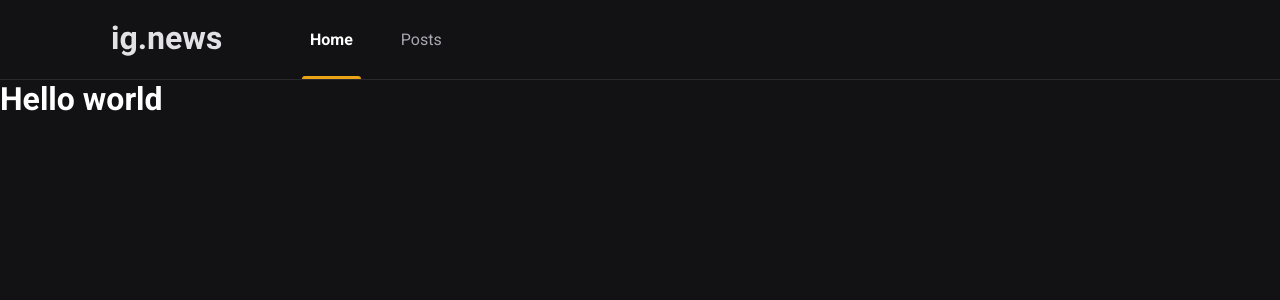
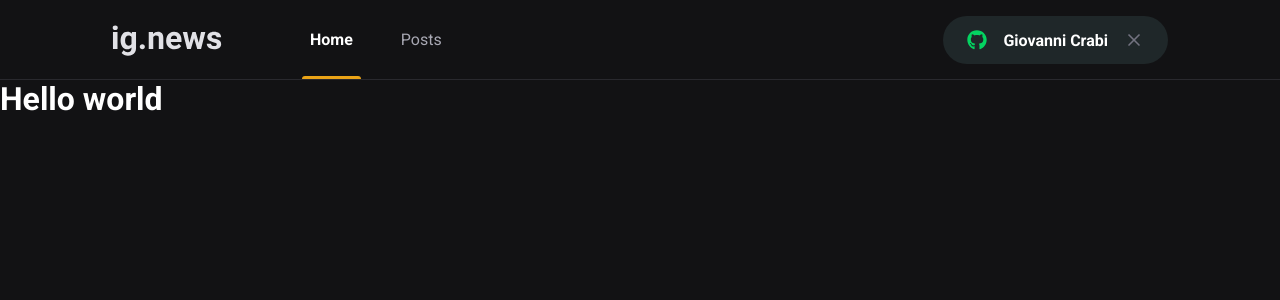
Before and after one commit to GiovanniCrabi/ig-news, a Next.js app: page / in a window 1280 px wide. Shown: the top 300 px of the page. Built offline with nearby package versions, Linux system fonts and the light colour scheme.

Commit message:
Created SingInButton

```diff
--- a/package.json
+++ b/package.json
@@ -11,6 +11,7 @@
     "next": "12.0.10",
     "react": "17.0.2",
     "react-dom": "17.0.2",
+    "react-icons": "^4.3.1",
     "sass": "^1.49.7"
   },
   "devDependencies": {
--- a/src/components/Header/index.tsx
+++ b/src/components/Header/index.tsx
@@ -1,14 +1,18 @@
+import { SingInButton } from '../SingInButton';
+
 import styles from './styles.module.scss';
 
 export function Header() {
   return (
-    <header className={ styles.headerContainer }>
-      <div className={ styles.headerContent }>
-        <img src="/images/logo.svg" alt="ig.news" />
+    <header className={styles.headerContainer}>
+      <div className={styles.headerContent}>
+       <img src="/images/logo.svg" alt="ig.news" />
         <nav>
           <a className={styles.active}>Home</a>
-          <a href="">Posts</a>
+          <a className=''>Posts</a>
         </nav>
+
+        <SingInButton />
       </div>
     </header>
   )
--- a/src/components/Header/styles.module.scss
+++ b/src/components/Header/styles.module.scss
@@ -31,7 +31,6 @@
 
       &:hover {
         color: var(--white);
-        transition: color 0.2s;
       }
 
       &.active {
@@ -40,7 +39,7 @@
       }
 
       &.active::after {
-        content:'';
+        content: '';
         height: 3px;
         border-radius: 3px 3px 0 0;
         width: 100%;
@@ -48,9 +47,11 @@
         bottom: 1px;
         left: 0;
         background: var(--yellow-500);
-
-      }
       }
     }
+  }
 
+  button {
+    margin-left: auto;
+  }
 }
--- /dev/null
+++ b/src/components/SingInButton/index.tsx
@@ -0,0 +1,31 @@
+import { FaGithub } from "react-icons/fa";
+import { FiX } from 'react-icons/fi';
+
+import styles from './styles.module.scss';
+
+
+
+export function SingInButton() {
+  const isUserLoggedIn = true;
+
+  return isUserLoggedIn ? (
+    (
+      <button
+       type="button"
+       className={styles.singInButton}
+      >
+        <FaGithub color='#04d361'/>
+        Giovanni Crabi
+        <FiX color='#737380' className={styles.closeIcon}/>
+      </button>
+    )
+  ) : (
+    <button
+     type="button"
+     className={styles.singInButton}
+    >
+      <FaGithub color='#eba417'/>
+      Sing with Github
+    </button>
+  )
+}
--- /dev/null
+++ b/src/components/SingInButton/styles.module.scss
@@ -0,0 +1,33 @@
+.singInButton {
+  height: 3rem;
+  border-radius: 3rem;
+  background: var(--gray-850);
+  border: 0;
+  padding: 0 1.5rem;
+
+  display: flex;
+  align-items: center;
+  justify-content: center;
+
+  color: var(--white);
+  font-weight: bold;
+
+    svg {
+      width: 20px;
+      height: 20px;
+    }
+
+    svg:first-child {
+      margin-right: 1rem;
+    }
+
+    svg.closeIcon {
+      margin-left: 1rem;
+    }
+
+    transition: filter 0.2s;
+
+    &:hover {
+      filter: brightness(0.8)
+    }
+}
```
Also changed, not shown: 1 other file (tests, documents, lock files or other folders).
